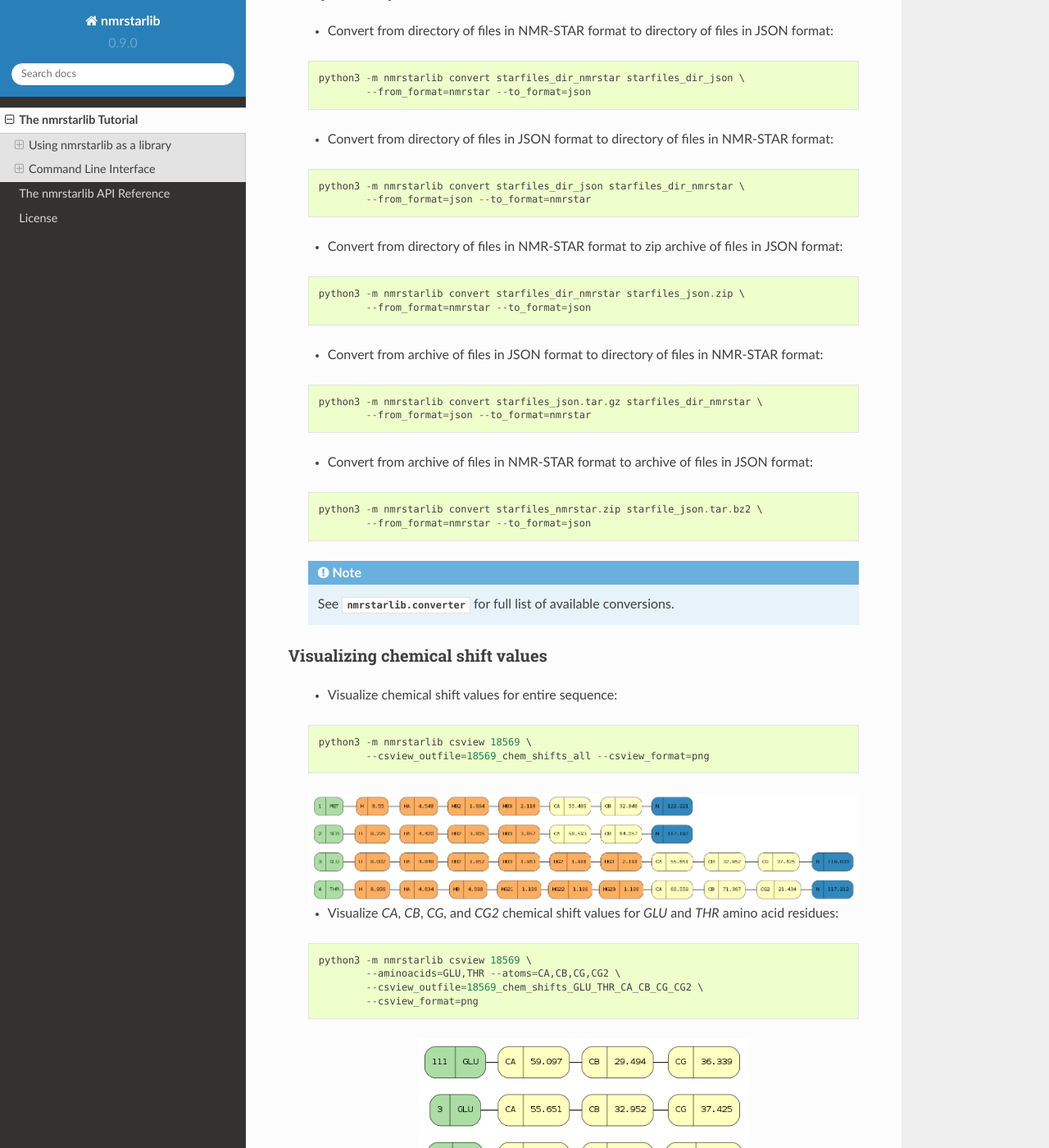
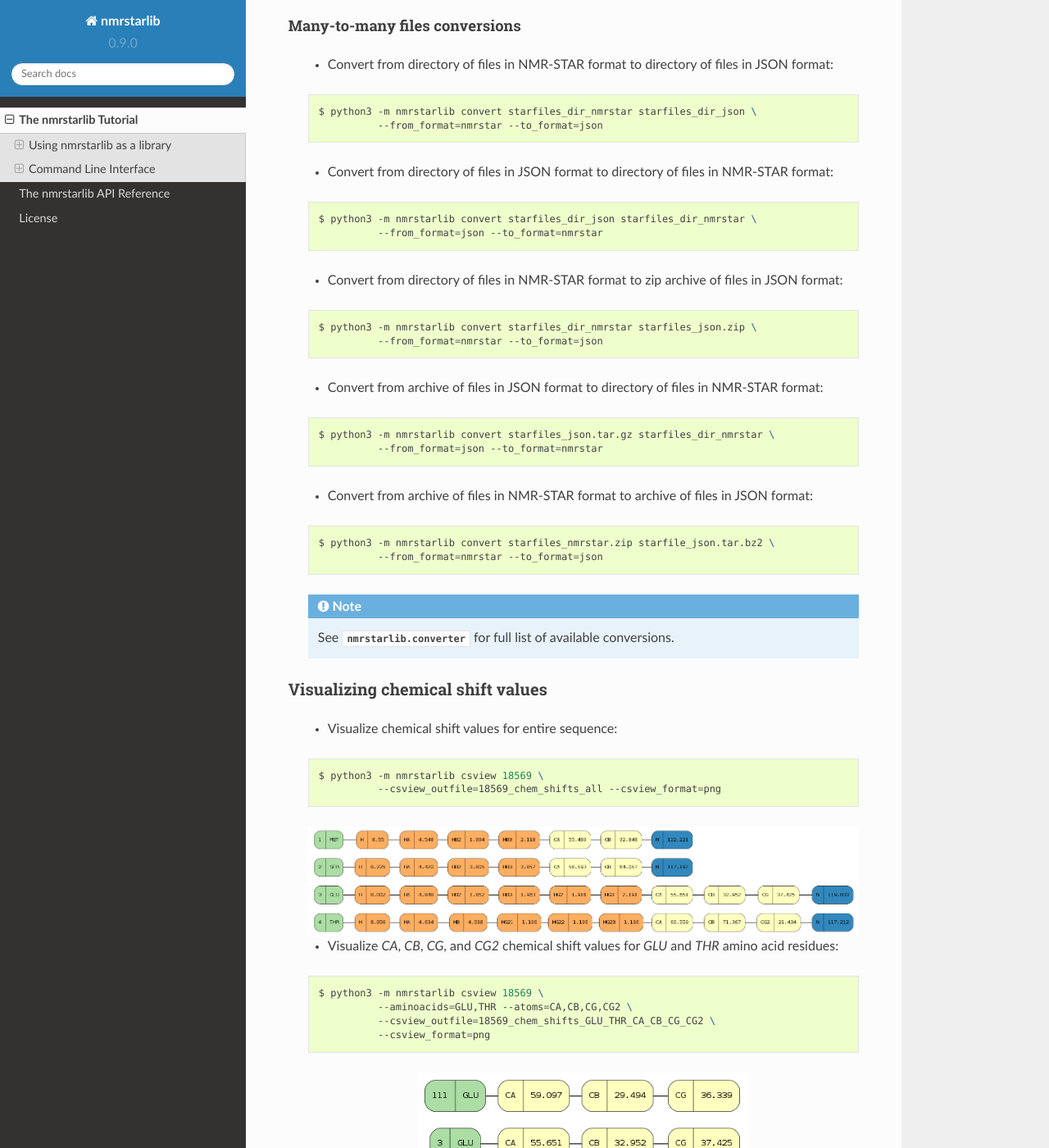
Before and after one commit to MoseleyBioinformaticsLab/nmrstarlib, a Sphinx documentation site: the page built from docs/tutorial.rst, in a window 1280 px wide and 1400 px high, scrolled down 9601 px. Shown: the whole window at 82% size. Built offline with Sphinx 7.4.7 and the Read the Docs theme 2.0.0, drawn with Linux system fonts in a browser that asks for light colours; pages that are not in the unit, such as notebooks, are missing from menus; some of the changed text lies outside the part shown.

```diff
--- a/docs/api.rst
+++ b/docs/api.rst
@@ -17,10 +17,6 @@ The nmrstarlib API Reference
    :special-members:
    :private-members:
 
-.. note::
-   * For full description of NMR-STAR file format see official documentation: http://www.bmrb.wisc.edu/dictionary/
-   * For concise description of NMR-STAR file format grammar see: https://github.com/mattfenwick/NMRPyStar#nmr-star-grammar
-
 .. automodule:: nmrstarlib.converter
 
 .. autoclass:: Converter
--- a/docs/index.rst
+++ b/docs/index.rst
@@ -6,13 +6,15 @@
 Welcome to nmrstarlib's documentation!
 ======================================
 
-Python library for parsing data from NMR-STAR format files.
+Python library for parsing and manipulating data from NMR-STAR format files
+used by Biological Magnetic Resonance Bank (BMRB_).
 
 Contents:
 
 .. toctree::
    :maxdepth: 2
 
+   guide
    tutorial
    api
    license
@@ -25,3 +27,5 @@ Indices and tables
 * :ref:`genindex`
 * :ref:`modindex`
 * :ref:`search`
+
+.. _BMRB: http://www.bmrb.wisc.edu
--- a/docs/tutorial.rst
+++ b/docs/tutorial.rst
@@ -450,38 +452,38 @@ One-to-one file conversions
 
    * Convert from local file in NMR-STAR format to local file JSON format:
 
-   .. code::
+   .. code:: bash
 
-      python3 -m nmrstarlib convert 18569.txt 18569.json \
-              --from_format=nmrstar --to_format=json
+      $ python3 -m nmrstarlib convert 18569.txt 18569.json \
+                --from_format=nmrstar --to_format=json
 
    * Convert from local file in JSON format to local file in NMR-STAR format:
 
-   .. code::
+   .. code:: bash
 
-      python3 -m nmrstarlib convert 18569.json 18569.txt \
-              --from_format=json --to_format=nmrstar
+      $ python3 -m nmrstarlib convert 18569.json 18569.txt \
+                --from_format=json --to_format=nmrstar
 
    * Convert from compressed local file in NMR-STAR format to compressed local file in JSON format:
 
-   .. code::
+   .. code:: bash
 
-      python3 -m nmrstarlib convert 18569.txt.gz 18569.json.gz \
-              --from_format=nmrstar --to_format=json
+      $ python3 -m nmrstarlib convert 18569.txt.gz 18569.json.gz \
+                --from_format=nmrstar --to_format=json
 
    * Convert from compressed local file in JSON format to compressed local file in NMR-STAR format:
 
-   .. code::
+   .. code:: bash
 
-      python3 -m nmrstarlib convert 18569.json.gz 18569.txt.gz \
-              --from_format=json --to_format=nmrstar
+      $ python3 -m nmrstarlib convert 18569.json.gz 18569.txt.gz \
+                --from_format=json --to_format=nmrstar
 
    * Convert from uncompressed url file in NMR-STAR format to compressed local file in JSON format:
 
-   .. code::
+   .. code:: bash
 
-      python3 -m nmrstarlib convert 18569 18569.json.bz2 \
-              --from_format=nmrstar --to_format=json
+      $ python3 -m nmrstarlib convert 18569 18569.json.bz2 \
+                --from_format=nmrstar --to_format=json
 
    .. note:: See :mod:`nmrstarlib.converter` for full list of available conversions.
 
@@ -490,38 +492,38 @@ Many-to-many files conversions
 
    * Convert from directory of files in NMR-STAR format to directory of files in JSON format:
 
-   .. code::
+   .. code:: bash
 
-      python3 -m nmrstarlib convert starfiles_dir_nmrstar starfiles_dir_json \
-              --from_format=nmrstar --to_format=json
+      $ python3 -m nmrstarlib convert starfiles_dir_nmrstar starfiles_dir_json \
+                --from_format=nmrstar --to_format=json
 
    * Convert from directory of files in JSON format to directory of files in NMR-STAR format:
 
-   .. code::
+   .. code:: bash
 
-      python3 -m nmrstarlib convert starfiles_dir_json starfiles_dir_nmrstar \
-              --from_format=json --to_format=nmrstar
+      $ python3 -m nmrstarlib convert starfiles_dir_json starfiles_dir_nmrstar \
+                --from_format=json --to_format=nmrstar
 
    * Convert from directory of files in NMR-STAR format to zip archive of files in JSON format:
 
-   .. code::
+   .. code:: bash
 
-      python3 -m nmrstarlib convert starfiles_dir_nmrstar starfiles_json.zip \
-              --from_format=nmrstar --to_format=json
+      $ python3 -m nmrstarlib convert starfiles_dir_nmrstar starfiles_json.zip \
+                --from_format=nmrstar --to_format=json
 
    * Convert from archive of files in JSON format to directory of files in NMR-STAR format:
 
-   .. code::
+   .. code:: bash
 
-      python3 -m nmrstarlib convert starfiles_json.tar.gz starfiles_dir_nmrstar \
-              --from_format=json --to_format=nmrstar
+      $ python3 -m nmrstarlib convert starfiles_json.tar.gz starfiles_dir_nmrstar \
+                --from_format=json --to_format=nmrstar
 
    * Convert from archive of files in NMR-STAR format to archive of files in JSON format:
 
-   .. code::
+   .. code:: bash
 
-      python3 -m nmrstarlib convert starfiles_nmrstar.zip starfile_json.tar.bz2 \
-              --from_format=nmrstar --to_format=json
+      $ python3 -m nmrstarlib convert starfiles_nmrstar.zip starfile_json.tar.bz2 \
+                --from_format=nmrstar --to_format=json
 
    .. note:: See :mod:`nmrstarlib.converter` for full list of available conversions.
 
@@ -531,10 +533,10 @@ Visualizing chemical shift values
 
    * Visualize chemical shift values for entire sequence:
 
-   .. code::
+   .. code:: bash
 
-      python3 -m nmrstarlib csview 18569 \
-              --csview_outfile=18569_chem_shifts_all --csview_format=png
+      $ python3 -m nmrstarlib csview 18569 \
+                --csview_outfile=18569_chem_shifts_all --csview_format=png
 
    .. image:: _static/images/18569_chem_shifts_all.png
       :width: 110%
@@ -542,12 +544,12 @@ Visualizing chemical shift values
 
    * Visualize `CA`, `CB`, `CG`, and `CG2` chemical shift values for `GLU` and `THR` amino acid residues:
 
-   .. code::
+   .. code:: bash
 
-      python3 -m nmrstarlib csview 18569 \
-              --aminoacids=GLU,THR --atoms=CA,CB,CG,CG2 \
-              --csview_outfile=18569_chem_shifts_GLU_THR_CA_CB_CG_CG2 \
-              --csview_format=png
+      $ python3 -m nmrstarlib csview 18569 \
+                --aminoacids=GLU,THR --atoms=CA,CB,CG,CG2 \
+                --csview_outfile=18569_chem_shifts_GLU_THR_CA_CB_CG_CG2 \
+                --csview_format=png
 
    .. image:: _static/images/18569_chem_shifts_GLU_THR_CA_CB_CG_CG2.png
       :width: 60%
--- a/nmrstarlib/__init__.py
+++ b/nmrstarlib/__init__.py
@@ -26,5 +26,5 @@ import os
 from . import nmrstarlib
 
 this_directory = os.path.dirname(__file__)
-config_file = os.path.join(this_directory, 'config/constants.json')
+config_file = os.path.join(this_directory, '../config/constants.json')
 nmrstarlib.update_constants(config_file)
```
Also changed, not shown: other parts of docs/tutorial.rst (+4 -2 lines), 2 other files.
